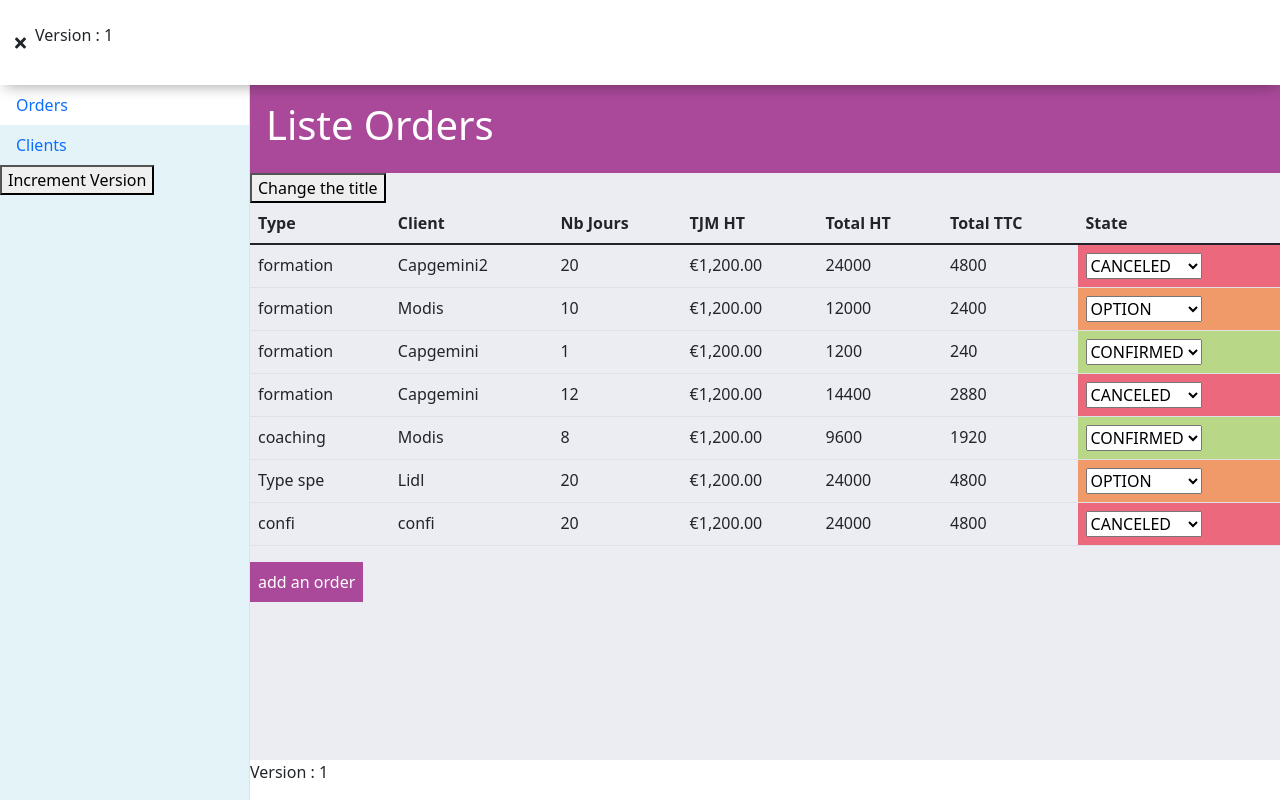
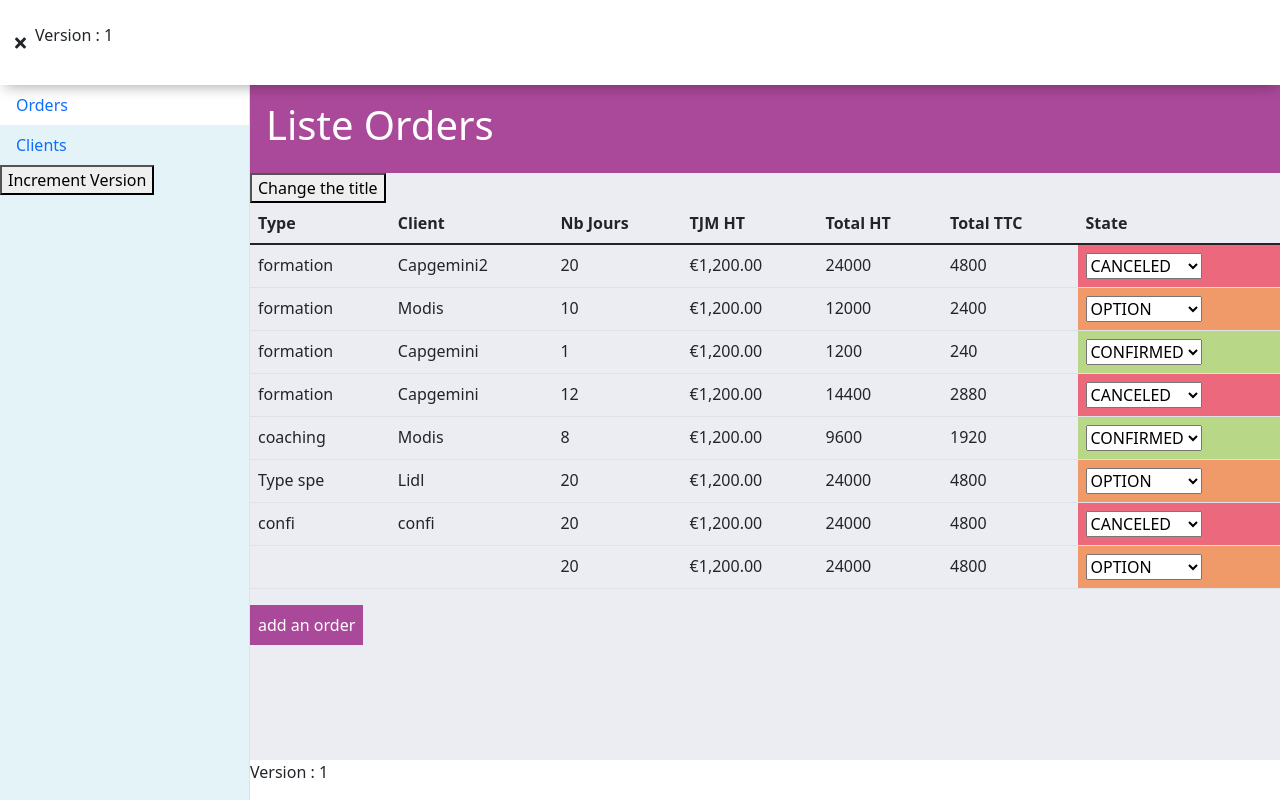
Before and after one commit to dev-formation/angular-13-crm-novembre, an Angular app: page /orders in a window 1280 px wide. Built offline with nearby package versions, Linux system fonts and the light colour scheme; data requests are answered from the project's data file.

Commit message:
34 - validators + css

```diff
--- a/api/db.json
+++ b/api/db.json
@@ -69,6 +69,16 @@
       "client": "confi",
       "comment": null,
       "id": 7
+    },
+    {
+      "tjmHt": 1200,
+      "nbJours": 20,
+      "tva": 20,
+      "state": "OPTION",
+      "typePresta": null,
+      "client": null,
+      "comment": null,
+      "id": 8
     }
   ],
   "clients": [
--- a/src/app/orders/components/form-order/form-order.component.html
+++ b/src/app/orders/components/form-order/form-order.component.html
@@ -3,7 +3,7 @@
     <div class="form-group">
         <label for="typePresta">type</label>
         <input type="text" class="form-control" id="typePresta" formControlName="typePresta">
-
+        <div class="alert alert-danger" *ngIf="form.controls['typePresta'].invalid && form.controls['typePresta'].touched">Champ Invalide</div>
     </div>
 
     <div class="form-group">
@@ -39,5 +39,5 @@
         <textarea class="form-control" id="comment" formControlName="comment"></textarea>
     </div>
 
-    <button type="submit" class="btn btn-primary">Submit</button>
+    <button type="submit" class="btn btn-primary" [disabled]="form.invalid">Submit</button>
 </form>
--- a/src/app/orders/components/form-order/form-order.component.ts
+++ b/src/app/orders/components/form-order/form-order.component.ts
@@ -1,5 +1,5 @@
 import { Component, EventEmitter, Input, OnInit, Output } from '@angular/core';
-import { FormBuilder, FormGroup } from '@angular/forms';
+import { FormBuilder, FormGroup, Validators } from '@angular/forms';
 import { StateOrder } from 'src/app/core/enums/state-order';
 import { Order } from 'src/app/core/models/order';
 
@@ -18,15 +18,17 @@ export class FormOrderComponent implements OnInit {
 
   ngOnInit(): void {
     this.form = this.fb.group({
-      tjmHt: [this.init.tjmHt],
+      tjmHt: [this.init.tjmHt, Validators.required],
       nbJours: [this.init.nbJours],
       tva: [this.init.tva],
       state: [this.init.state],
-      typePresta: [this.init.typePresta],
-      client: [this.init.client],
+      typePresta: [this.init.typePresta, Validators.required],
+      client: [this.init.client, [Validators.required,Validators.minLength(2)]],
       comment: [this.init.comment],
       id: [this.init.id]
     })
+    console.log(this.form.value);
+
   }
 
   public onSubmit(): void {
```
Lines whose indentation alone changed are shown as unchanged.
